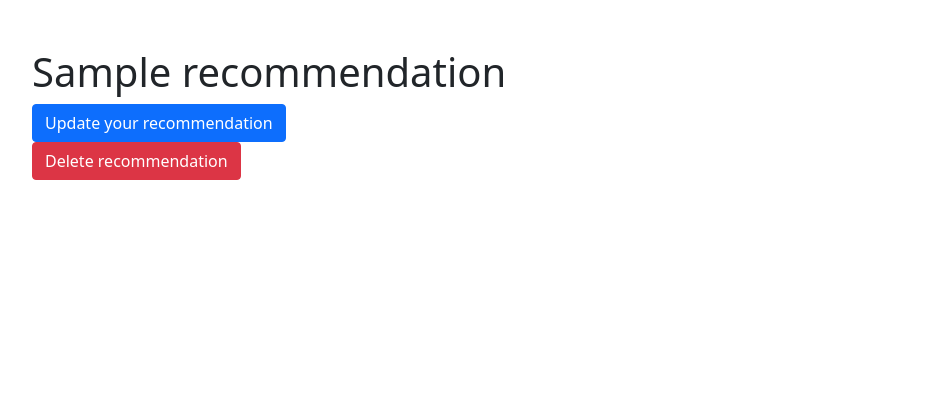
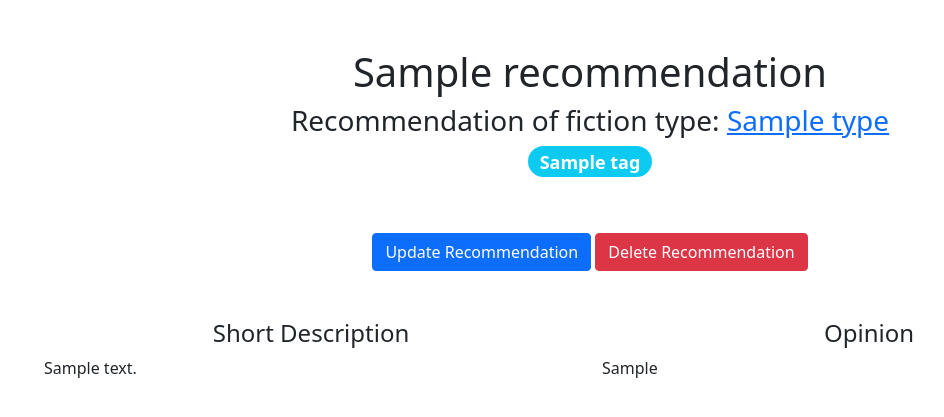
Before and after one commit to Andrew-157/flask_project_3, a Flask app: page /recommendations/1/ in a window 1280 px wide. Shown: the part 56-473 px from the top of the page, without its empty margins (50-994 px from the left). Run offline with Flask 3, Linux system fonts and the light colour scheme; the visitor is signed in with stand-in values (Sample User, id 1); tables that the repository leaves empty hold one stand-in row (values such as "Sample post").

Commit message:
Updated recommendation detail template

```diff
--- a/app/templates/main/recommendation_detail.html
+++ b/app/templates/main/recommendation_detail.html
@@ -2,8 +2,55 @@
 
 {% block content %}
 <div class="container py-5">
-    <h1>{{ recommendation }}</h1>
+    <div class="container text-center">
+        <h1>{{ recommendation }}</h1>
+        <h3>Recommendation of fiction type:
+            <a href="">{{ recommendation.fiction_type.name.capitalize() }}</a>
+        </h3>
+        <h4>
+            {% for tag in recommendation.tags %}
+            <a href="" class="text-decoration-none">
+                <span class="badge rounded-pill bg-info">
+                    {{ tag.name }}
+                </span>
+            </a>
+            {% endfor %}
+        </h4>
+    </div>
     {% if g.user == recommendation.user %}
+    <div class="container py-5 text-center">
+        <a href="{{ url_for('main.update_recommendation', id=recommendation.id) }}" class="btn btn-primary">
+            Update Recommendation</a>
+        <button type="button" class="btn btn-danger" data-bs-toggle="modal" data-bs-target="#myModal">
+            Delete Recommendation
+        </button>
+        <div class="modal" id="myModal">
+            <div class="modal-dialog modal-sm">
+                <div class="modal-content">
+                    <div class="modal-header">
+                        <h4 class="modal-title">Are you sure?</h4>
+                        <button type="button" class="btn-close" data-bs-dismiss="modal"></button>
+                    </div>
+                    <div class="modal-body">
+                        <div class="btn-group">
+                            <form action="{{ url_for('main.delete_recommendation', id=recommendation.id) }}"
+                                method="post">
+                                {% if config.WTF_CSRF_ENABLED %}
+                                <input type="hidden" name="csrf_token" value="{{ csrf_token() }}">
+                                {% endif %}
+                                <button class="btn btn-danger" type="submit">Yes</button>
+                            </form>
+                        </div>
+                        <div class="btn-group">
+                            <button type="button" class="btn btn-primary" data-bs-dismiss="modal">No</button>
+                        </div>
+                    </div>
+                </div>
+            </div>
+        </div>
+    </div>
+    {% endif %}
+    <!-- {% if g.user == recommendation.user %}
     <a href="{{ url_for('main.update_recommendation', id=recommendation.id) }}" class="btn btn-primary">Update your
         recommendation</a>
     <form action="{{ url_for('main.delete_recommendation', id=recommendation.id) }}" method="post">
@@ -12,6 +59,22 @@
         {% endif %}
         <button class="btn btn-danger" type="submit">Delete recommendation</button>
     </form>
-    {% endif %}
+    {% endif %} -->
+    <div class="container">
+        <div class="row">
+            <div class="col-md-6">
+                <div class="text-container">
+                    <h4 class="text-center">Short Description</h4>
+                    <p class="text-break">{{ recommendation.short_description }}</p>
+                </div>
+            </div>
+            <div class="col-md-6">
+                <div class="text-container">
+                    <h4 class="text-center">Opinion</h4>
+                    <p class="text-break">{{ recommendation.opinion }}</p>
+                </div>
+            </div>
+        </div>
+    </div>
 </div>
 {% endblock %}
```
